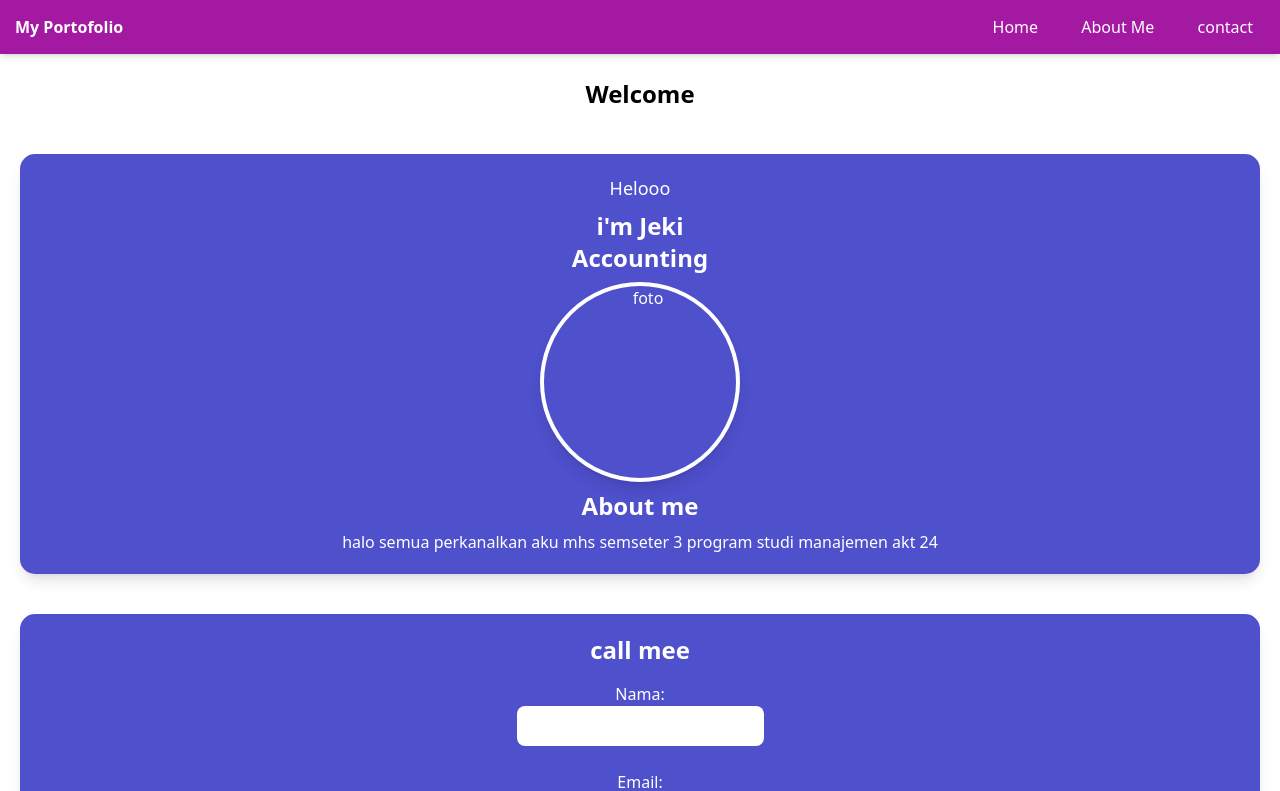
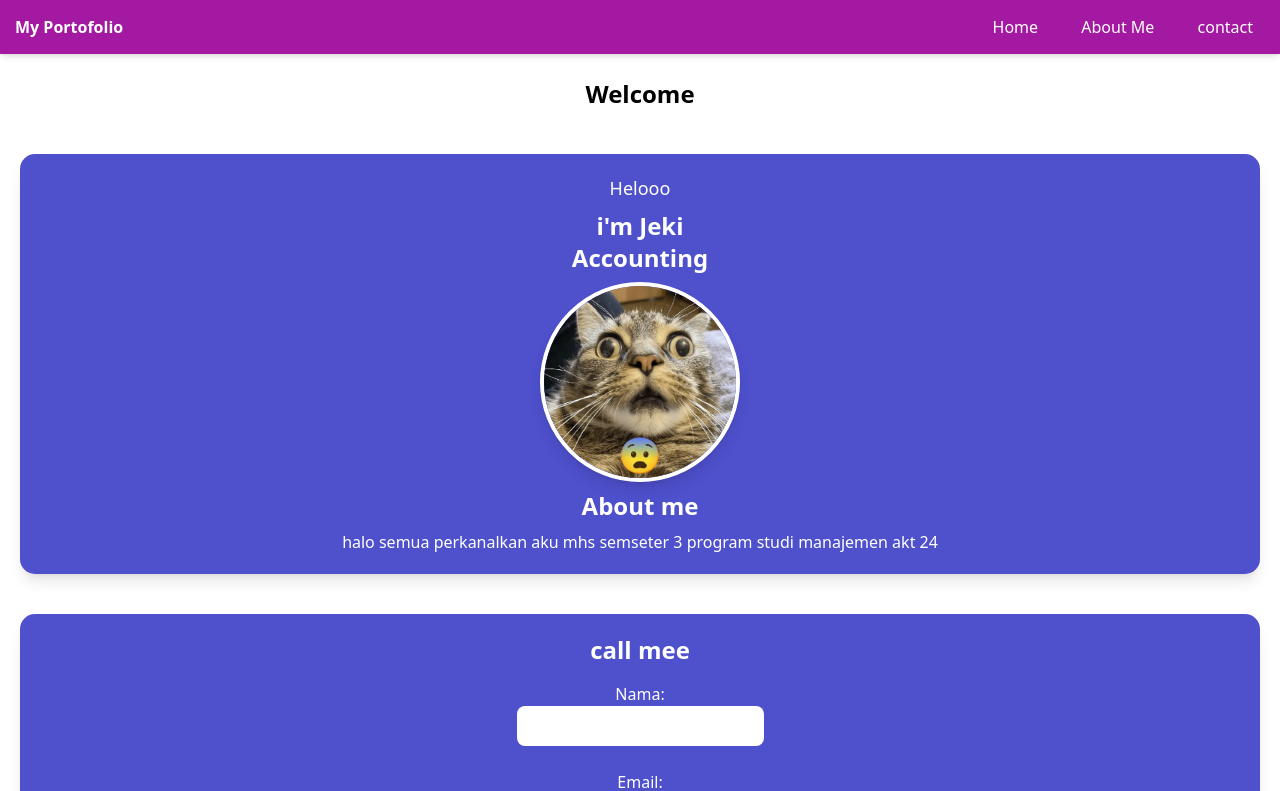
Before and after one commit to abdullahzakiy07-debug/latihan-day-3, a plain HTML site: page index.html in a window 1280 px wide. Shown: the top 791 px of the page. Drawn offline with nearby package versions, Linux system fonts and the light colour scheme.

```diff
--- a/index.html
+++ b/index.html
@@ -29,7 +29,7 @@
             <br>Accounting
         </h2>
 
-        <img src="img/hiu.webp" alt="foto" style="width: 200px; height: 200px; border-radius: 50%; object-fit: cover;" class="mx-auto border-white border-4 shadow-lg ">
+        <img src="hiu.webp" alt="foto" style="width: 200px; height: 200px; border-radius: 50%; object-fit: cover;" class="mx-auto border-white border-4 shadow-lg ">
 
         <h2 id="about" class="text-2xl font-bold my-2">About me</h2>
         <p>halo semua perkanalkan aku mhs semseter 3 program studi manajemen akt 24 </p>
```
